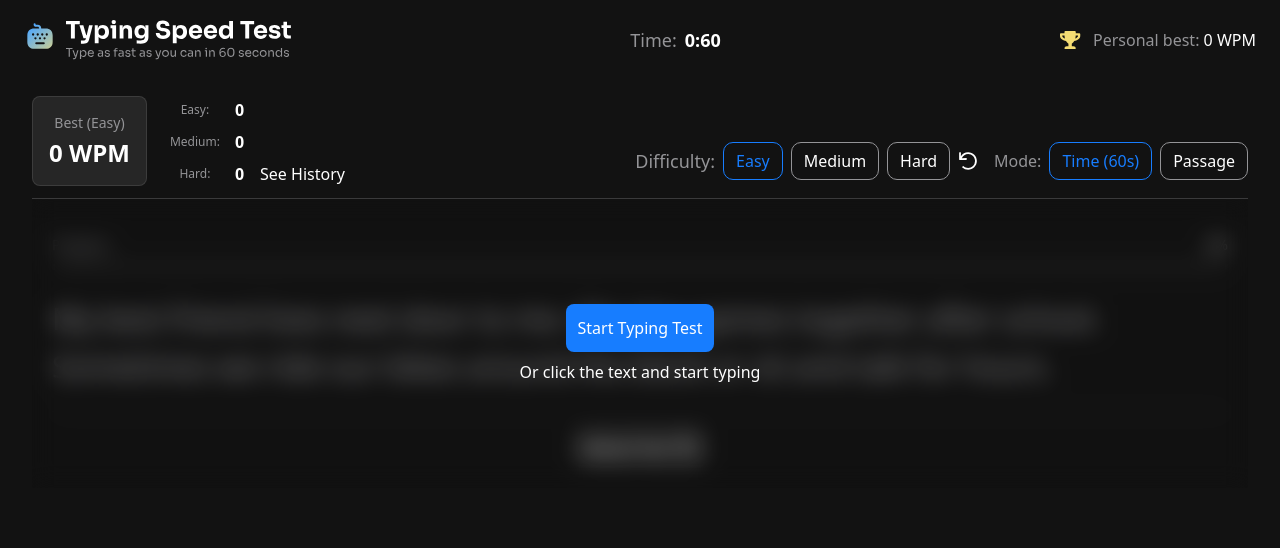
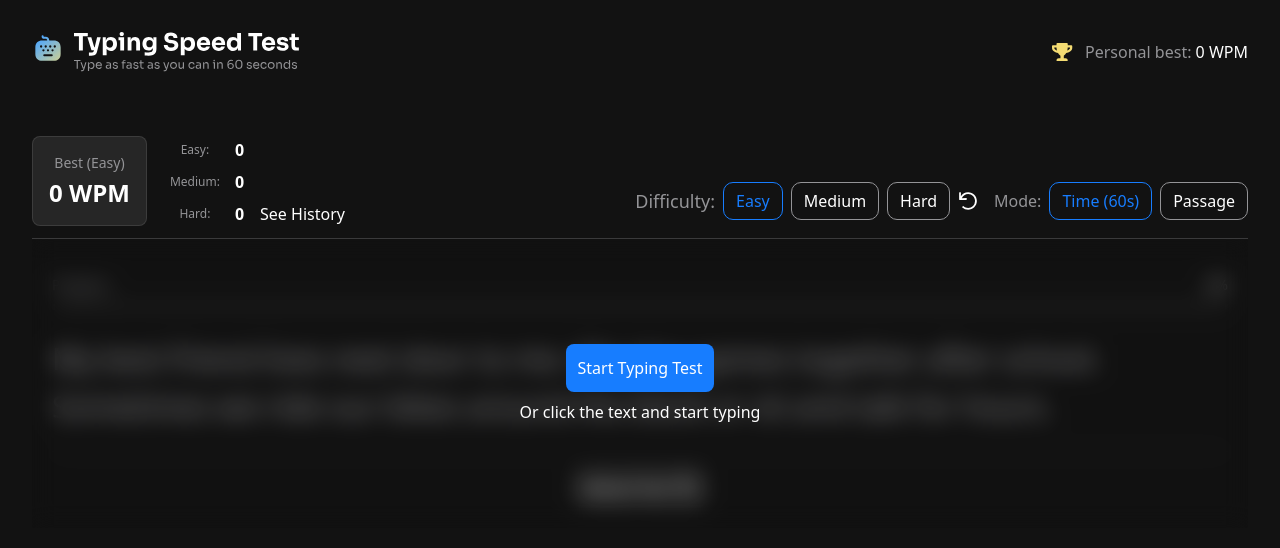
Before and after one commit to iamtridwan/typing-speed-test, a React (Vite) app: page / in a window 1280 px wide. Shown: the top 548 px of the page. Built offline with nearby package versions, Linux system fonts and the light colour scheme; a web font is replaced by a local one.

Commit message:
random changes

```diff
--- a/src/components/CompleteModal.tsx
+++ b/src/components/CompleteModal.tsx
@@ -39,7 +39,7 @@ const CompleteModal = () => {
             }
 
           </h2>
-          <p className="text-[#949497]">
+          <p className="text-[#949497] w-[95%] mx-auto md:w-full">
             {
               isNewBest ? "You’re getting faster. That was incredible typing." : "Solid run. Keep pushing to beat your high score."
             }
--- a/src/components/Header.tsx
+++ b/src/components/Header.tsx
@@ -1,63 +1,30 @@
-import LogoLarge from "../assets/images/logo-large.svg";
-import LogoSmall from "../assets/images/logo-small.svg";
-import Trophy from "../assets/images/icon-personal-best.svg";
-import { useAppContext } from "../context/AppContext";
+
+import LogoLarge from '../assets/images/logo-large.svg'
+import LogoSmall from '../assets/images/logo-small.svg'
+import Trophy from '../assets/images/icon-personal-best.svg'
+import { useAppContext } from '../context/AppContext'
+
 
 const Header = () => {
-  const { state } = useAppContext();
+    const {state} = useAppContext()
     const currentLevelBest =
     state.bestScores[state.level.toLowerCase() as "easy" | "medium" | "hard"];
 
-  const formatTime = () => {
-    if (state.clock < 10) {
-      return `0:0${state.clock}`;
-    } else {
-      return `0:${state.clock}`;
-    }
-  };
-
     return (
-    <nav className="fixed top-0 left-0 z-20 w-full px-6 py-3 md:py-5 bg-[#121212] backdrop-blur-xl flex items-center justify-between">
+        <nav className="flex items-center justify-between">
             <div className="">
-        <img
-          src={LogoLarge}
-          alt="test typing logo large"
-          className="hidden md:block"
-        />
-        <img
-          src={LogoSmall}
-          alt="test typing logo small"
-          className="block md:hidden"
-        />
-      </div>
-      <div className="flex items-center gap-2 flex-row justify-center">
-        <p className="text-[#949497] text-base m-0 md:text-lg">Time:</p>
-        <p
-          className={`${
-            state.clock < 10
-              ? "text-[#D64D5B]"
-              : state.clock >= 10 && state.clock <= 20
-              ? "text-[#F4DC73]"
-              : "text-white"
-          } font-bold m-0 text-xl md:text-lg`}
-        >
-          {formatTime()}
-        </p>
+                <img src={LogoLarge} alt="test typing logo large" className='hidden md:block' />
+                <img src={LogoSmall} alt="test typing logo small" className='block md:hidden' />
             </div>
             <div className="flex items-center gap-6">
                 <div className="flex items-center gap-3">
                     <img src={Trophy} alt="new personal best trophy" />
-          <p className="hidden md:block text-[#949497] text-base">
-            Personal best:{" "}
-            <span className="text-white">{currentLevelBest} WPM</span>
-          </p>
-          <p className="block md:hidden text-[#949497] text-base">
-            Best: <span className="text-white">{currentLevelBest} WPM</span>
-          </p>
+                    <p className='hidden md:block text-[#949497] text-base'>Personal best: <span className='text-white'>{currentLevelBest} WPM</span></p>
+                    <p className='block md:hidden text-[#949497] text-base'>Best: <span className='text-white'>{currentLevelBest} WPM</span></p>
                 </div>
             </div>
         </nav>
-  );
-};
+    )
+}
 
-export default Header;
+export default Header
--- a/src/components/LiveStats.tsx
+++ b/src/components/LiveStats.tsx
@@ -55,7 +55,7 @@ const LiveStats = () => {
 
       {/* Live Stats Grid */}
       {state.playStarted && !state.playEnded && (
-        <div className="grid grid-cols-4 gap-3">
+        <div className="grid grid-cols-2 md:grid-cols-4 gap-3">
           {/* Live WPM */}
           <div className="bg-[#262626] rounded-lg p-3 border border-[#949497]/20">
             <p className="text-[#949497] text-xs mb-1">Live WPM</p>
--- a/src/components/TestHistory.tsx
+++ b/src/components/TestHistory.tsx
@@ -37,14 +37,14 @@ const TestHistory = () => {
 
   if (state.testHistory.length === 0) {
     return (
-      <div className="bg-black absolute top-18 md:top-20 left-0 w-full backdrop-blur-3xl flex items-center justify-center">
+      <div className="bg-black absolute top-18 md:top-20 left-0 w-full h-screen backdrop-blur-3xl flex items-center justify-center">
         <div className="w-[90%] md:w-[70%] mx-auto mt-8 p-6 bg-[#262626] rounded-lg border border-[#949497]/20">
           <div className="flex items-center justify-between w-full mb-2">
             <h3 className="text-white text-xl font-bold ">Test History</h3>
             <button
               type="button"
               onClick={() => dispatch({type:'SET_SHOW_HISTORY_MODAL', payload: false})}
-              className="bg-[#717178] h-10 w-10 text-while  border border-[#FFFFFF]/20 rounded-full flex items-center justify-center"
+              className="bg-[#717178] text-sm cursor-pointer h-10 w-10 text-while  border border-[#FFFFFF]/20 rounded-full flex items-center justify-center"
             >
               X
             </button>
@@ -65,7 +65,7 @@ const TestHistory = () => {
         <button
           type="button"
           onClick={() => dispatch({type:'SET_SHOW_HISTORY_MODAL', payload: false})}
-          className="bg-[#717178] h-10 w-10 text-while  border border-[#FFFFFF]/20 rounded-full flex items-center justify-center"
+          className="bg-[#717178] h-10 w-10 cursor-pointer text-while text-sm border border-[#FFFFFF]/20 rounded-full flex items-center justify-center"
         >
           X
         </button>
--- a/src/components/TextArea.tsx
+++ b/src/components/TextArea.tsx
@@ -135,7 +135,7 @@ const TextArea = () => {
       {/* Live Stats - Show above text */}
       <LiveStats />
 
-      <p className="text-start text-xl mb-2 md:text-2xl lg:text-3xl leading-8 md:leading-12 text-[#949497] pb-5 border-[#949497]/30 border-b mt-6">
+      <p className="text-start text-xl mb-2 md:text-2xl lg:text-3xl leading-8 md:leading-12 text-[#949497] pb-5 border-[#949497]/30 border-b mt-6" onClick={() => inputRef.current?.focus()}>
         {state.currentText.split("").map((char, index) => {
           let color = "#949497";
           let borderBottom = "none";
```
Lines whose indentation alone changed are shown as unchanged.
